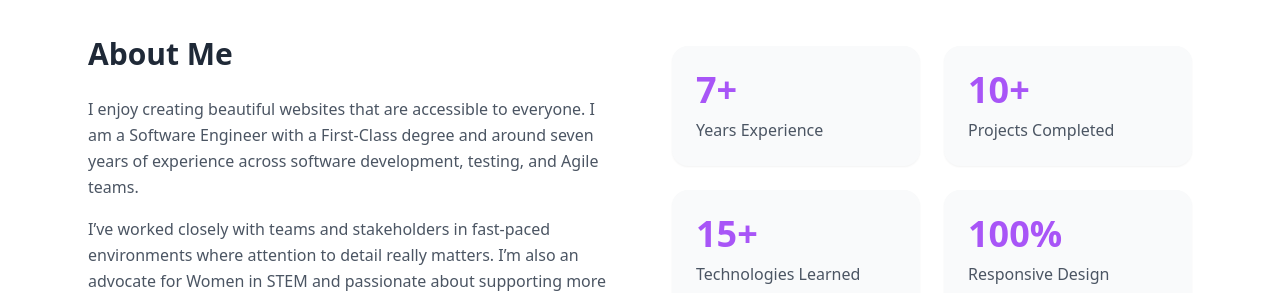
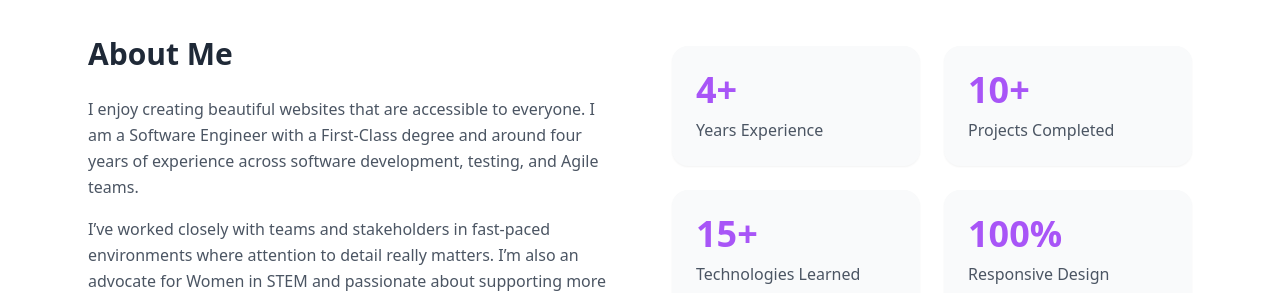
Before and after one commit to millyhx/portfolio, a Vue app: page / in a window 1280 px wide. Shown: the part 634-927 px from the top of the page. Built offline with nearby package versions, Linux system fonts and the light colour scheme.

Commit message:
Updating CV and tweaking years experience.

```diff
--- a/src/App.vue
+++ b/src/App.vue
@@ -111,7 +111,7 @@
           </h3>
 
           <p class="text-gray-600 leading-relaxed mb-4">
-            I enjoy creating beautiful websites that are accessible to everyone. I am a Software Engineer with a First-Class degree and around seven years of experience across software development, testing, and Agile teams.
+            I enjoy creating beautiful websites that are accessible to everyone. I am a Software Engineer with a First-Class degree and around four years of experience across software development, testing, and Agile teams.
           </p>
 
           <p class="text-gray-600 leading-relaxed">
@@ -122,7 +122,7 @@
 
         <div class="grid grid-cols-2 gap-6">
           <div class="p-6 bg-gray-50 rounded-2xl shadow-sm">
-            <h4 class="text-4xl font-bold text-purple-500">7+</h4>
+            <h4 class="text-4xl font-bold text-purple-500">4+</h4>
             <p class="text-gray-600 mt-2">Years Experience</p>
           </div>
 
```
Also changed, not shown: 1 other file (tests, documents, lock files or other folders).
